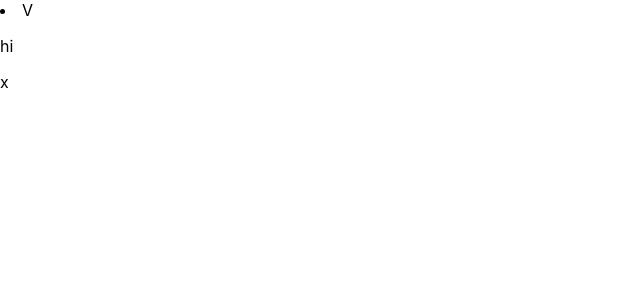
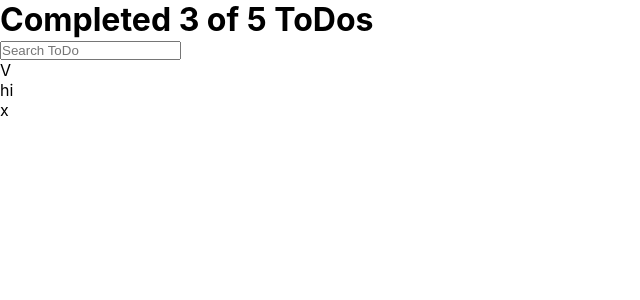
Before and after one commit to Hcrj99/Todo--List-App, a React (Create React App) app: page / in a window 1280 px wide. Shown: the top 300 px of the page, without its empty margins (0-640 px from the left). Built offline with nearby package versions, Linux system fonts and the light colour scheme.

Commit message:
initial struct ToDo app

```diff
--- a/src/App.js
+++ b/src/App.js
@@ -1,10 +1,19 @@
+import { TodoAdd } from './Components/Todoadd/todoadd';
+import { TodoChart } from './Components/Todochart/todchart';
+import { TodoCounter } from './Components/Todocounter/todocounter';
 import { TodoItem } from './Components/Todoitem/todoitem';
+import { TodoSearch } from './Components/Todosearch/todosearch';
 import './styles/App.css';
 
 function App() {
   return (
     <div className="App">
-      <TodoItem/>
+      <TodoCounter/>
+      <TodoSearch/>
+      <TodoChart>
+        <TodoItem/>
+      </TodoChart>
+      <TodoAdd/>
     </div>
   );
 }
--- /dev/null
+++ b/src/Components/Todoadd/todoadd.jsx
@@ -0,0 +1,6 @@
+
+function TodoAdd () {
+
+}
+
+export { TodoAdd };
--- /dev/null
+++ b/src/Components/Todochart/todchart.jsx
@@ -0,0 +1,11 @@
+
+function TodoChart (props) {
+	return(
+		<ul>
+			{props.children}
+		</ul>
+
+	);
+}
+
+export { TodoChart };
--- /dev/null
+++ b/src/Components/Todocounter/todocounter.jsx
@@ -0,0 +1,10 @@
+
+function TodoCounter() {
+	return (
+		<h1>
+			Completed 3 of 5 ToDos
+		</h1>
+	);
+}
+
+export { TodoCounter };
--- a/src/Components/Todosearch/todosearch.jsx
+++ b/src/Components/Todosearch/todosearch.jsx
@@ -1,6 +1,8 @@
 
 function TodoSearch () {
-
+	return (
+		<input placeholder='Search ToDo'></input>
+	);
 }
 
 
--- a/src/styles/App.css
+++ b/src/styles/App.css
@@ -0,0 +1,9 @@
+* {
+	margin: 0;
+	padding: 0;
+	box-sizing: border-box;
+}
+
+.html {
+	font-size: 62.5%;
+}
```
